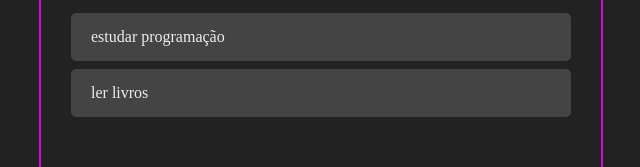
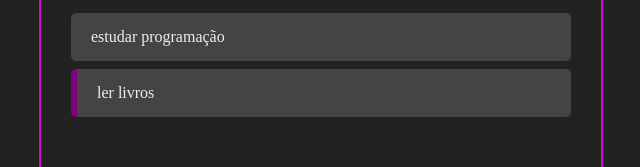
Before and after one commit to Vinizin05/react-listar, a React (Create React App) app: page / in a window 1280 px wide. Shown: the part 121-288 px from the top of the page, without its empty margins (319-959 px from the left). Built offline with nearby package versions, Linux system fonts and the light colour scheme.

Commit message:
adicionando marcação nas tarefas

```diff
--- a/src/App.js
+++ b/src/App.js
@@ -21,6 +21,17 @@ const App = () => {
       }
     ]);
 
+    const handleTaskClick = (taskid) => {
+      const newTasks = tasks.map(task => {
+        if (task.id === taskid) return {...task, completed: !task.completed}
+
+        return task;
+      });
+
+      setTasks(newTasks);
+
+    }
+
     const handleTaskAddition = (tasktitle) => {
       const newTasks = [
             ...tasks,
@@ -39,7 +50,7 @@ const App = () => {
         <>
         <div className="container">
           <AddTask handleTaskAddition={handleTaskAddition} />
-          <Tasks tasks={tasks} />
+          <Tasks tasks={tasks}  handleTaskClick={handleTaskClick}/>
         </div>
         </>
       );
--- a/src/componentes/task.css
+++ b/src/componentes/task.css
@@ -7,4 +7,5 @@
     justify-content: space-between;
     color: #eee;
     align-items: center;
+    cursor: pointer;
 }
--- a/src/componentes/task.jsx
+++ b/src/componentes/task.jsx
@@ -1,10 +1,19 @@
-import React from 'react';
+import React from "react";
 
-import "./task.css"
+import "./task.css";
 
-
-const Task = ({ task }) => {
-    return <div className="task-container">{task.title}</div>
-}
+const Task = ({ task, handleTaskClick }) => {
+  return (
+    <div
+      className="task-container"
+      style={task.completed ? { borderLeft: "6px solid purple" } : {}}
+    >
+      <div className="task-title" onClick={() => handleTaskClick(task.id)}>
+        {task.title}
+      </div>
+    </div>
+  );
+  // return <div className="task-container">{task.title}</div>
+};
 
 export default Task;
--- a/src/componentes/tasks.jsx
+++ b/src/componentes/tasks.jsx
@@ -1,11 +1,11 @@
 import react from "react";
 import Task from "./task";
 
-const Tasks = ({ tasks }) => {
+const Tasks = ({ tasks, handleTaskClick }) => {
   return (
     <>
       {tasks.map((task) => (
-        <Task task={task} />
+        <Task task={task}  handleTaskClick= {handleTaskClick}/>
       ))}
     </>
   );
```
Also changed, not shown: src/componentes/AddTask.jsx (+7 -8 lines).
